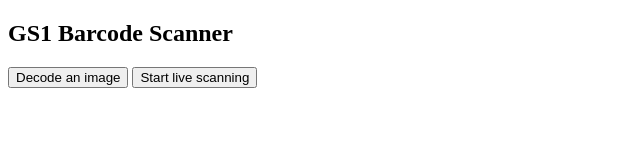
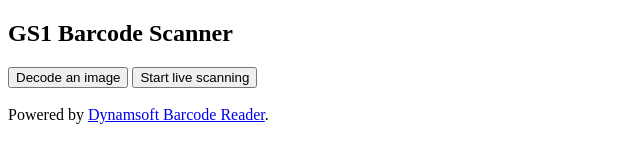
Before and after one commit to tony-xlh/GS1-Barcode-Reader, a website built with Vite: page index.html in a window 1280 px wide. Shown: the whole page, without its empty margins (0-640 px from the left). Built offline with nearby package versions, Linux system fonts and the light colour scheme; what dynamsoft-camera-enhancer, dynamsoft-javascript-barcode would draw is missing.

Commit message:
add Powered by

```diff
--- a/index.html
+++ b/index.html
@@ -32,6 +32,9 @@
       </div>
       <button id="closeBtn">Close</button>
     </div>
+    <div>
+      Powered by <a target="_blank" href="https://www.dynamsoft.com/barcode-reader/overview/">Dynamsoft Barcode Reader</a>.
+    </div>
     <script type="module" src="/src/main.ts"></script>
   </body>
 </html>
```
